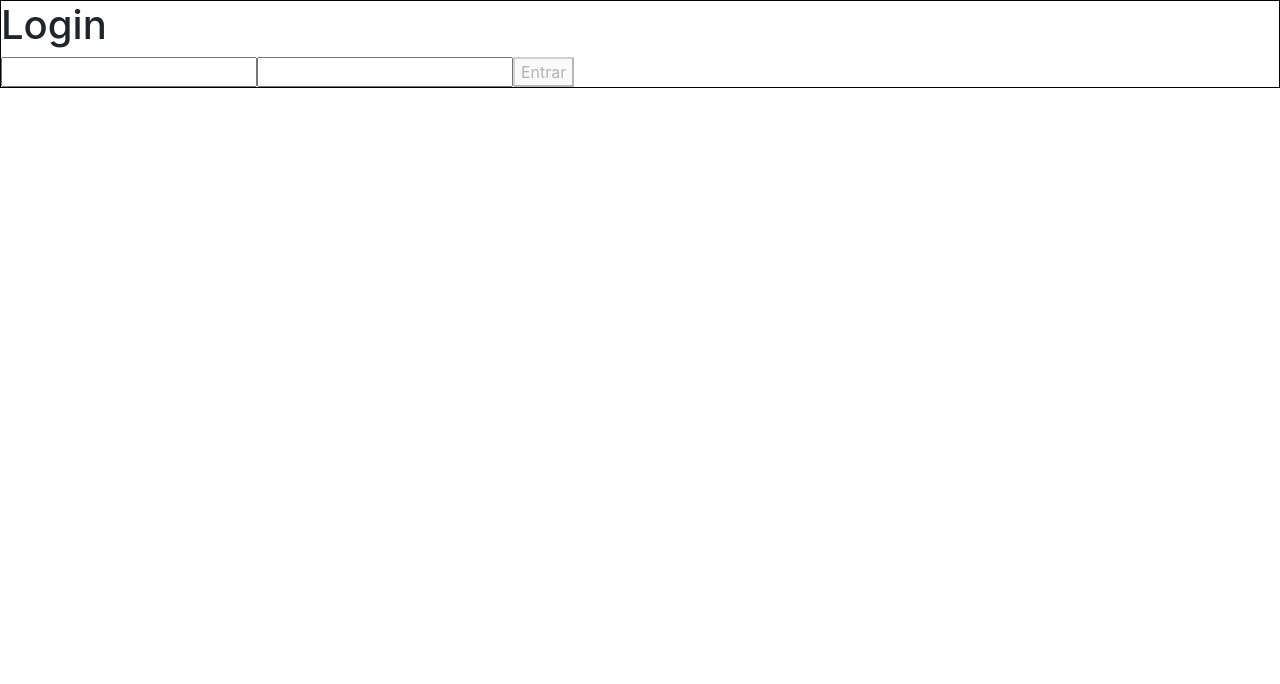
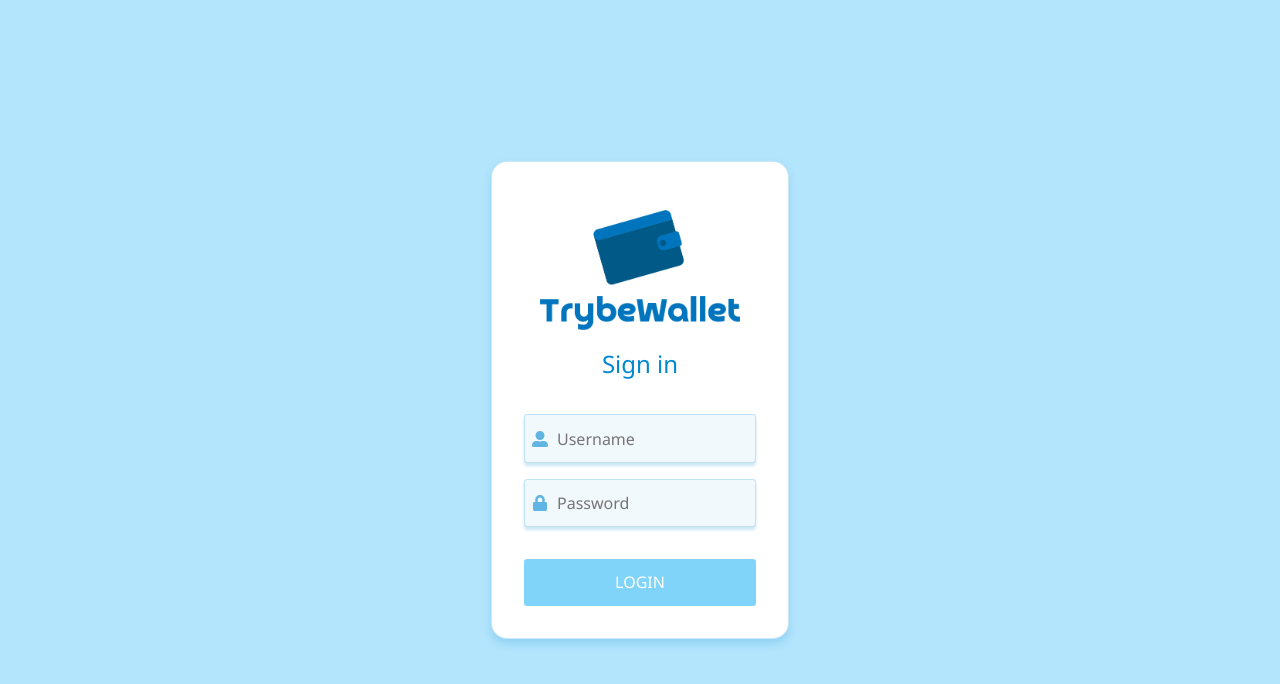
Before and after one commit to raphaelalmeidamartins/trybewallet, a React (Create React App) app: page / in a window 1280 px wide. Shown: the top 684 px of the page. Built offline with nearby package versions, Linux system fonts and the light colour scheme; the HTML template or start-up script is replaced by a standard one.

Commit message:
style: login screen desktop version finished.

```diff
--- a/src/index.css
+++ b/src/index.css
@@ -1,6 +1,15 @@
+@import url('https://fonts.googleapis.com/css2?family=Noto+Sans:ital,wght@0,100;0,200;0,300;0,400;0,500;0,600;0,700;1,100;1,200;1,300;1,400;1,500;1,600&display=swap');
+
+* {
+  margin: 0;
+  border: 0;
+  padding: 0;
+  box-sizing: border-box;
+}
+
 body {
   margin: 0;
-  font-family: -apple-system, BlinkMacSystemFont, 'Segoe UI', 'Roboto', 'Oxygen',
+  font-family: 'Noto Sans', -apple-system, BlinkMacSystemFont, 'Segoe UI', 'Roboto', 'Oxygen',
     'Ubuntu', 'Cantarell', 'Fira Sans', 'Droid Sans', 'Helvetica Neue',
     sans-serif;
   -webkit-font-smoothing: antialiased;
--- a/src/pages/Login.css
+++ b/src/pages/Login.css
@@ -1,3 +1,75 @@
 .Login {
-  border: 1px solid black;
+  align-items: center;
+  background-color: #b3e5fc;
+  display: flex;
+  height: 100vh;
+  justify-content: center;
+  width: 100vw;
 }
+
+.Login form {
+  background-color: white;
+  border: 1px solid #0289d134;
+  border-radius: 1rem;
+  box-shadow: 0 5px 8px #0289d134;
+  display: flex;
+  flex-flow: column nowrap;
+  max-width: 500px;
+  padding: 2rem;
+}
+
+.Login form header {
+  color: #0288d1;
+  font-size: 1.5rem;
+  margin: 1rem;
+  text-align: center;
+}
+
+.Login form header img {
+  margin-bottom: 1rem;
+  width: 200px;
+}
+
+.Login-input-container {
+  display: flex;
+  margin-bottom: 1rem;
+  position: relative;
+  width: 100%;
+}
+
+.Login-input-container input {
+  background-color: #0289d10e;
+  border: 1px solid #0289d134;
+  border-radius: 0.2rem;
+  box-shadow: 0 3px 3px #0289d134;
+  color: #0288d1;
+  flex-grow: 2;
+  font-size: 1rem;
+  padding: 0.7rem 0.7rem 0.7rem 2rem;
+}
+
+.Login-input-container span {
+  align-items: center;
+  color: #0288d1;
+  display: flex;
+  justify-content: center;
+  left: 0.5rem;
+  opacity: 0.6;
+  position: absolute;
+  top: 50%;
+  transform: translateY(-50%);
+}
+
+.Login form button {
+  background-color: #03a9f4;
+  border-radius: 0.2rem;
+  color: white;
+  cursor: pointer;
+  font-size: 1rem;
+  margin-top: 1rem;
+  padding: 0.7rem;
+}
+
+.Login form button:disabled {
+  opacity: 0.5;
+}
--- a/src/pages/Login.js
+++ b/src/pages/Login.js
@@ -1,8 +1,10 @@
+import PropTypes from 'prop-types';
 import React from 'react';
-import PropTypes from 'prop-types';
+import { FaLock, FaUserAlt } from 'react-icons/fa';
 import { connect } from 'react-redux';
 import { userLogin } from '../actions';
 import './Login.css';
+import logo from '../assets/logo.png';
 
 class Login extends React.Component {
   constructor() {
@@ -44,32 +46,47 @@ class Login extends React.Component {
     const { email, password, disabled } = this.state;
 
     return (
-      <form className="Login">
+      <div className="Login">
+        <form>
           <header>
-          <h1>Login</h1>
+            <img src={ logo } alt="TrybeWallet logo" />
+            <p>Sign in</p>
           </header>
+          <div className="Login-input-container">
             <input
               data-testid="email-input"
               type="text"
               name="email"
               value={ email }
               onChange={ this.handleInputChange }
+              placeholder="Username"
             />
+            <span>
+              <FaUserAlt />
+            </span>
+          </div>
+          <div className="Login-input-container">
             <input
               data-testid="password-input"
               type="password"
               name="password"
               value={ password }
               onChange={ this.handleInputChange }
+              placeholder="Password"
             />
+            <span>
+              <FaLock />
+            </span>
+          </div>
           <button
             type="button"
             disabled={ disabled }
             onClick={ this.handleSubmit }
           >
-          Entrar
+            LOGIN
           </button>
         </form>
+      </div>
     );
   }
 }
```
Also changed, not shown: src/assets/logo.png (added). Lines whose indentation alone changed are shown as unchanged.
